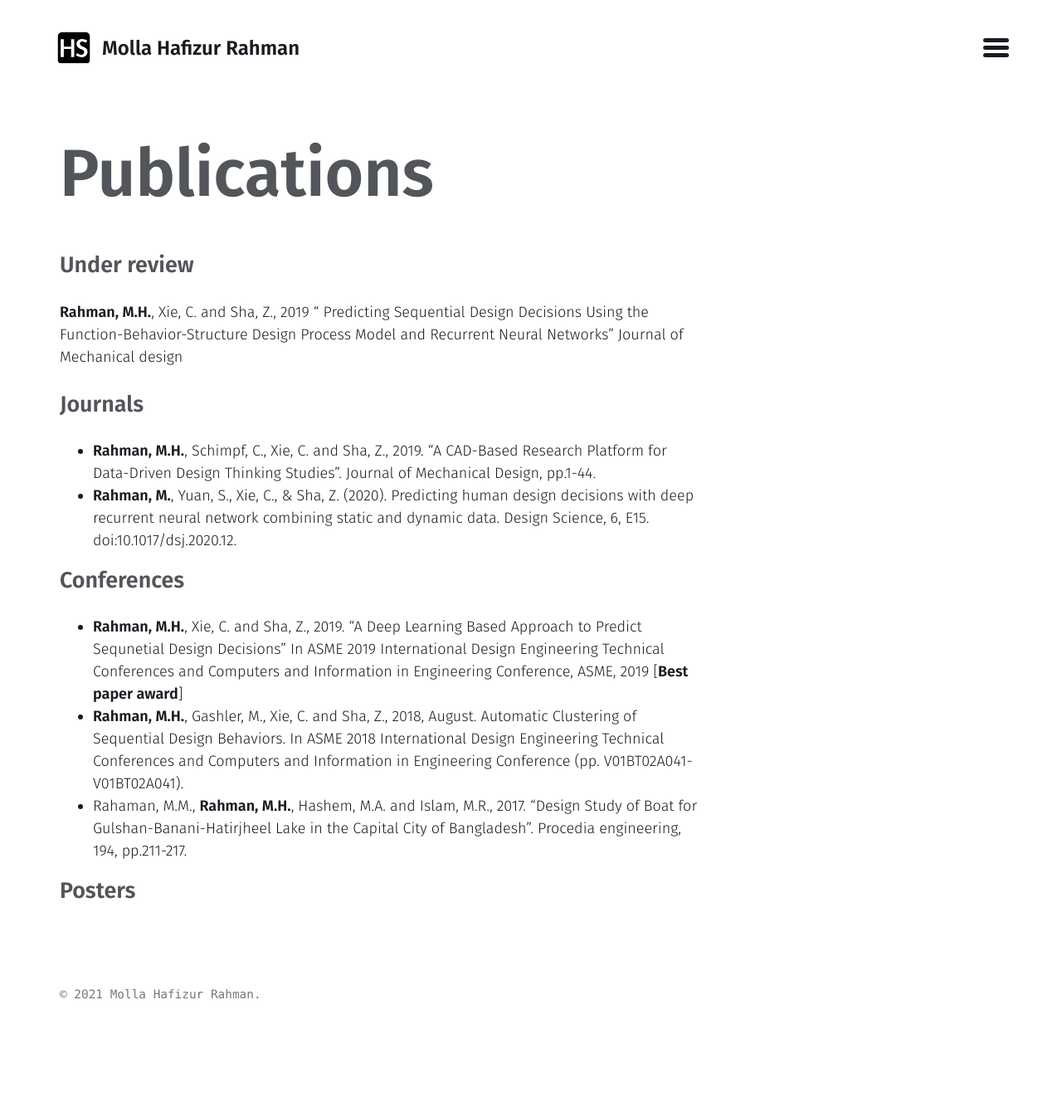
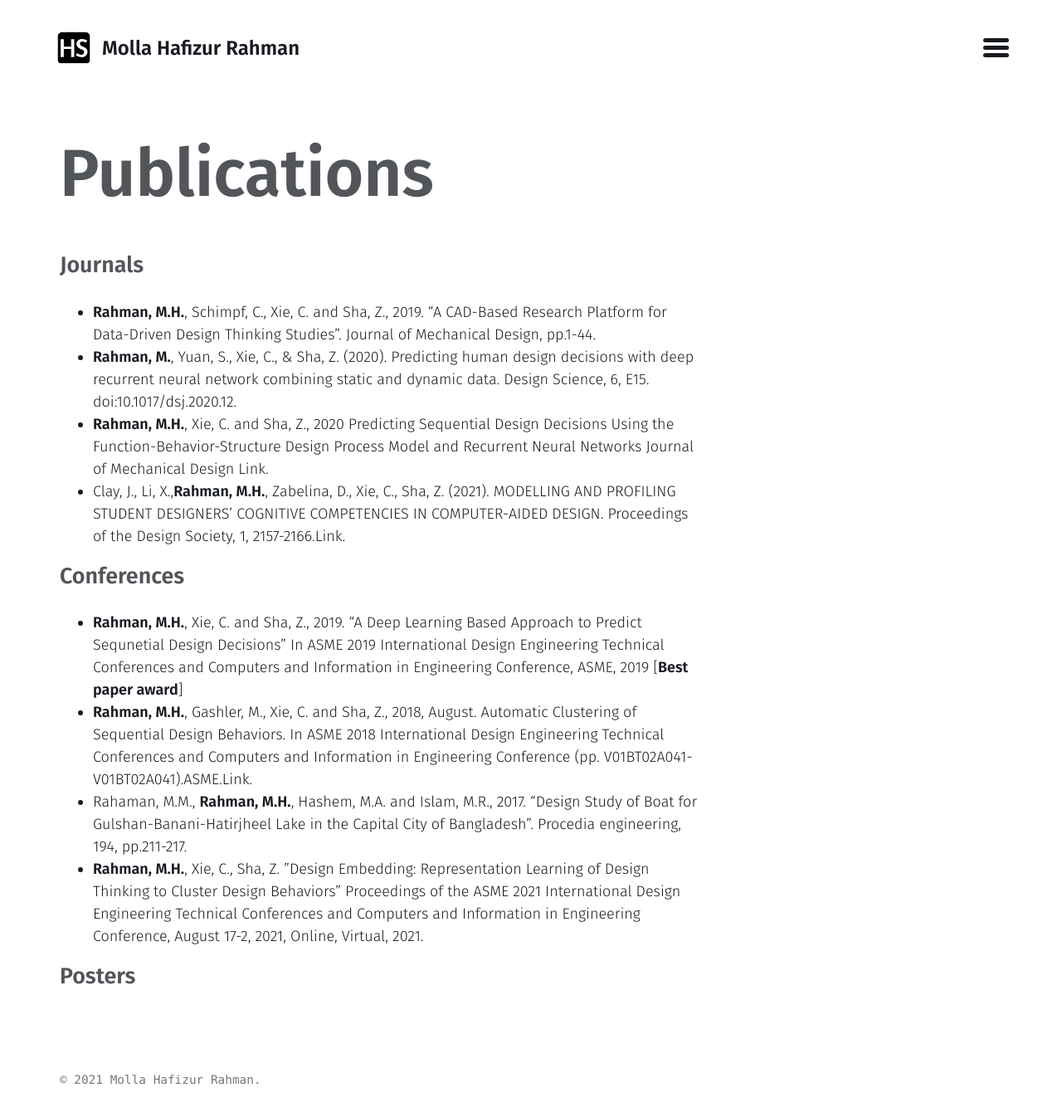
Before and after one commit to HafizSunny/HafizSunny09.github.io, a Jekyll site: the page built from Publications.md, in a window 1280 px wide. Shown: the whole page at 83% size. Built offline with Jekyll 4.4.1, drawn with Linux system fonts in a browser that asks for light colours; before the commit the page ends 1237 px from its top, so only the background shows below that.

Commit message:
Update Publications.md

```diff
--- a/Publications.md
+++ b/Publications.md
@@ -2,16 +2,23 @@
 title: "Publications"
 layout: page
 ---
-### Under review
-**Rahman, M.H.**, Xie, C. and Sha, Z., 2019 " Predicting Sequential Design Decisions Using the Function-Behavior-Structure Design Process Model and Recurrent Neural Networks" Journal of Mechanical design
 
 ### Journals
 - **Rahman, M.H.**, Schimpf, C., Xie, C. and Sha, Z., 2019. "A CAD-Based Research Platform for Data-Driven Design Thinking Studies". Journal of Mechanical Design, pp.1-44.
 - **Rahman, M.**, Yuan, S., Xie, C., & Sha, Z. (2020). Predicting human design decisions with deep recurrent neural network combining static and dynamic data. Design Science, 6, E15. doi:10.1017/dsj.2020.12.
+- **Rahman, M.H.**, Xie, C. and Sha, Z., 2020 Predicting Sequential Design Decisions Using the Function-Behavior-Structure
+Design Process Model and Recurrent Neural Networks Journal of Mechanical Design Link.
+-  Clay, J., Li, X.,**Rahman, M.H.**, Zabelina, D., Xie, C., Sha, Z. (2021). MODELLING AND PROFILING STUDENT
+DESIGNERS’ COGNITIVE COMPETENCIES IN COMPUTER-AIDED DESIGN. Proceedings of the Design Society, 1,
+2157-2166.Link.
 
 ### Conferences
 - **Rahman, M.H.**, Xie, C. and Sha, Z., 2019. "A Deep Learning Based Approach to Predict Sequnetial Design Decisions" In ASME 2019 International Design Engineering Technical Conferences and Computers and Information in Engineering Conference, ASME, 2019 [**Best paper award**]
-- **Rahman, M.H.**, Gashler, M., Xie, C. and Sha, Z., 2018, August. Automatic Clustering of Sequential Design Behaviors. In ASME 2018 International Design Engineering Technical Conferences and Computers and Information in Engineering Conference (pp. V01BT02A041- V01BT02A041).
+- **Rahman, M.H.**, Gashler, M., Xie, C. and Sha, Z., 2018, August. Automatic Clustering of Sequential Design Behaviors. In ASME 2018 International Design Engineering Technical Conferences and Computers and Information in Engineering Conference (pp. V01BT02A041- V01BT02A041).ASME.Link.
 - Rahaman, M.M., **Rahman, M.H.**, Hashem, M.A. and Islam, M.R., 2017. "Design Study of Boat for Gulshan-Banani-Hatirjheel Lake in the Capital City of Bangladesh". Procedia engineering, 194, pp.211-217.
+- **Rahman, M.H.**, Xie, C., Sha, Z. ”Design Embedding: Representation Learning of Design Thinking to Cluster Design
+Behaviors” Proceedings of the ASME 2021 International Design Engineering Technical Conferences and Computers and
+Information in Engineering Conference, August 17-2, 2021, Online, Virtual, 2021.
+
 
 ### Posters
```
